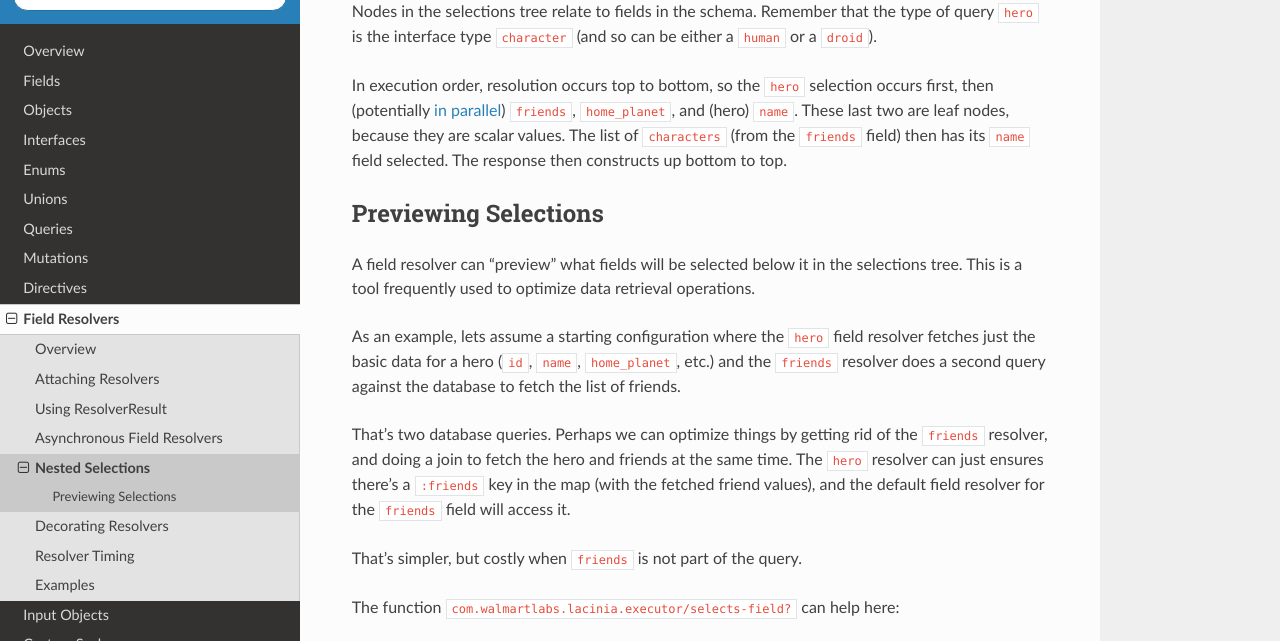
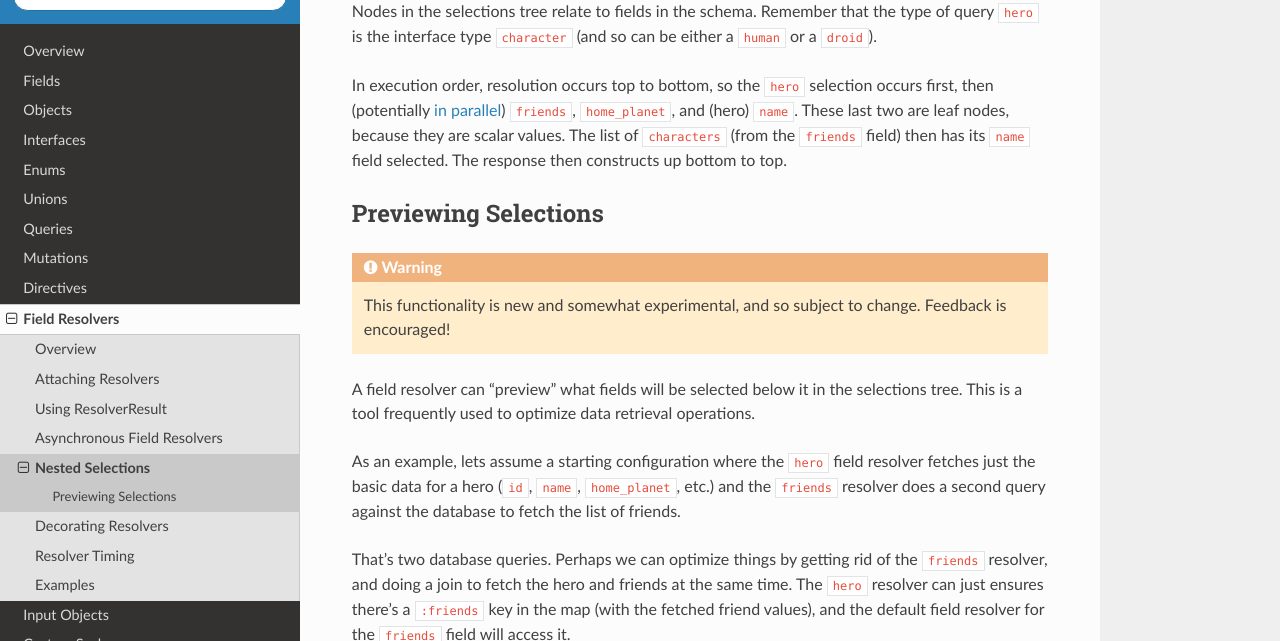
Before and after one commit to walmartlabs/lacinia, a Sphinx documentation site: the page built from docs/resolve/selections.rst, in a window 1280 px wide and 900 px high, scrolled down 742 px, cut to the strip 0-641 px from the top of the window. Built offline with Sphinx 7.4.7 and the Read the Docs theme 2.0.0, drawn with Linux system fonts in a browser that asks for light colours.

Commit message:
Identify selections API as experimental

```diff
--- a/docs/resolve/selections.rst
+++ b/docs/resolve/selections.rst
@@ -92,6 +92,10 @@ The response then constructs up bottom to top.
 Previewing Selections
 ---------------------
 
+.. warning::
+
+   This functionality is new and somewhat experimental, and so subject to change. Feedback is encouraged!
+
 A field resolver can "preview" what fields will be selected below it in the selections tree.
 This is a tool frequently used to optimize data retrieval operations.
 
```
Also changed, not shown: CHANGES.md (+1 -1 lines).
